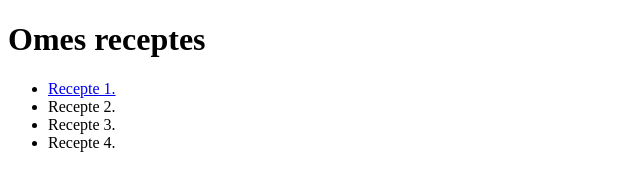
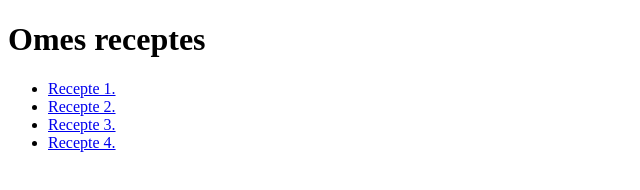
Before and after one commit to Nel6254/prog-1-git, a plain HTML site: page Receptes.html in a window 1280 px wide. Shown: the whole page, without its empty margins (0-640 px from the left). Drawn offline with Linux system fonts and the light colour scheme.

Commit message:
Elementu maiņa visiem

```diff
--- a/Receptes.html
+++ b/Receptes.html
@@ -14,16 +14,22 @@
         <li>
             <a href="Recepte1.html">
             Recepte 1.
-        </a>
+            </a>
         </li>
         <li>
+            <a href="Recepte2.html">
             Recepte 2.
+            </a>
         </li>
         <li>
+            <a href="Recepte3.html">
             Recepte 3.
+            </a>
         </li>
         <li>
+            <a href="Recepte4.html">
             Recepte 4.
+            </a>
         </li>
     </ul>
 </body>
```
